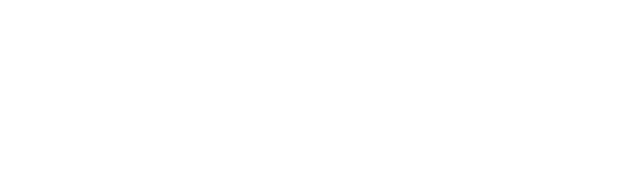
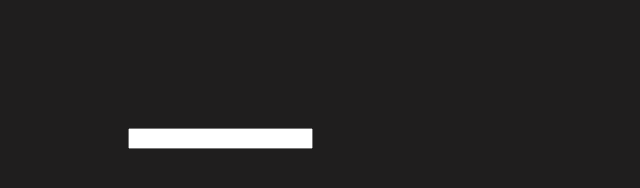
Before and after one commit to ElvisVj/Creating_forms, a plain HTML site: page index.html in a window 1280 px wide. Shown: the whole page, without its empty margins (0-640 px from the left). Drawn offline with Linux system fonts and the light colour scheme.

Commit message:
created styles.css and added basic style

```diff
--- a/index.html
+++ b/index.html
@@ -3,9 +3,10 @@
 <head>
     <meta charset="UTF-8">
     <meta name="viewport" content="width=device-width, initial-scale=1.0">
-    <title>Document</title>
+    <title>HTML Forms</title>
+    <link rel="stylesheet" href="styles.css">
 </head>
 <body>
-
+   <input type="text">
 </body>
 </html>
--- /dev/null
+++ b/styles.css
@@ -0,0 +1,4 @@
+body {
+    background-color: rgb(31, 30, 30);
+    margin: 8rem;
+}
```
